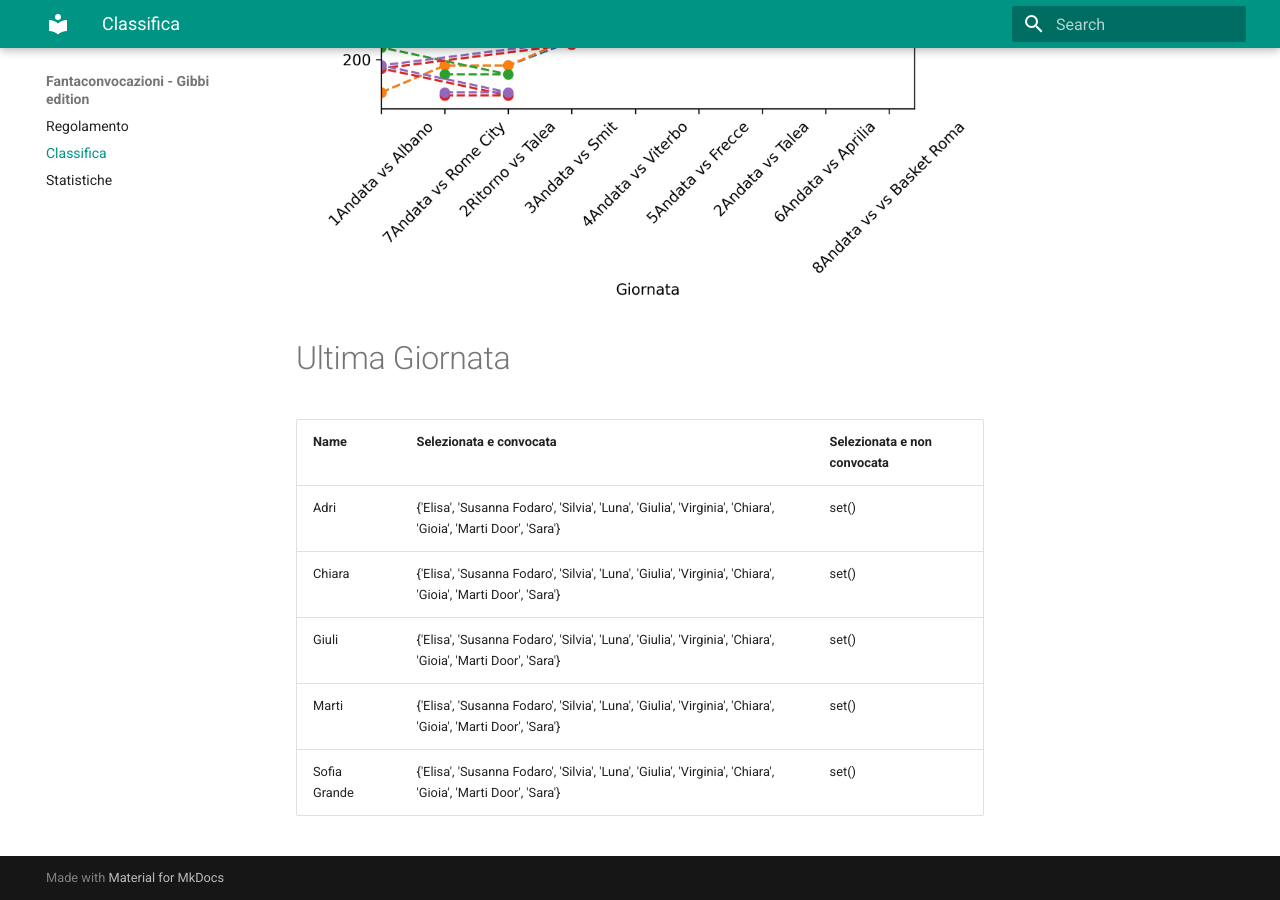
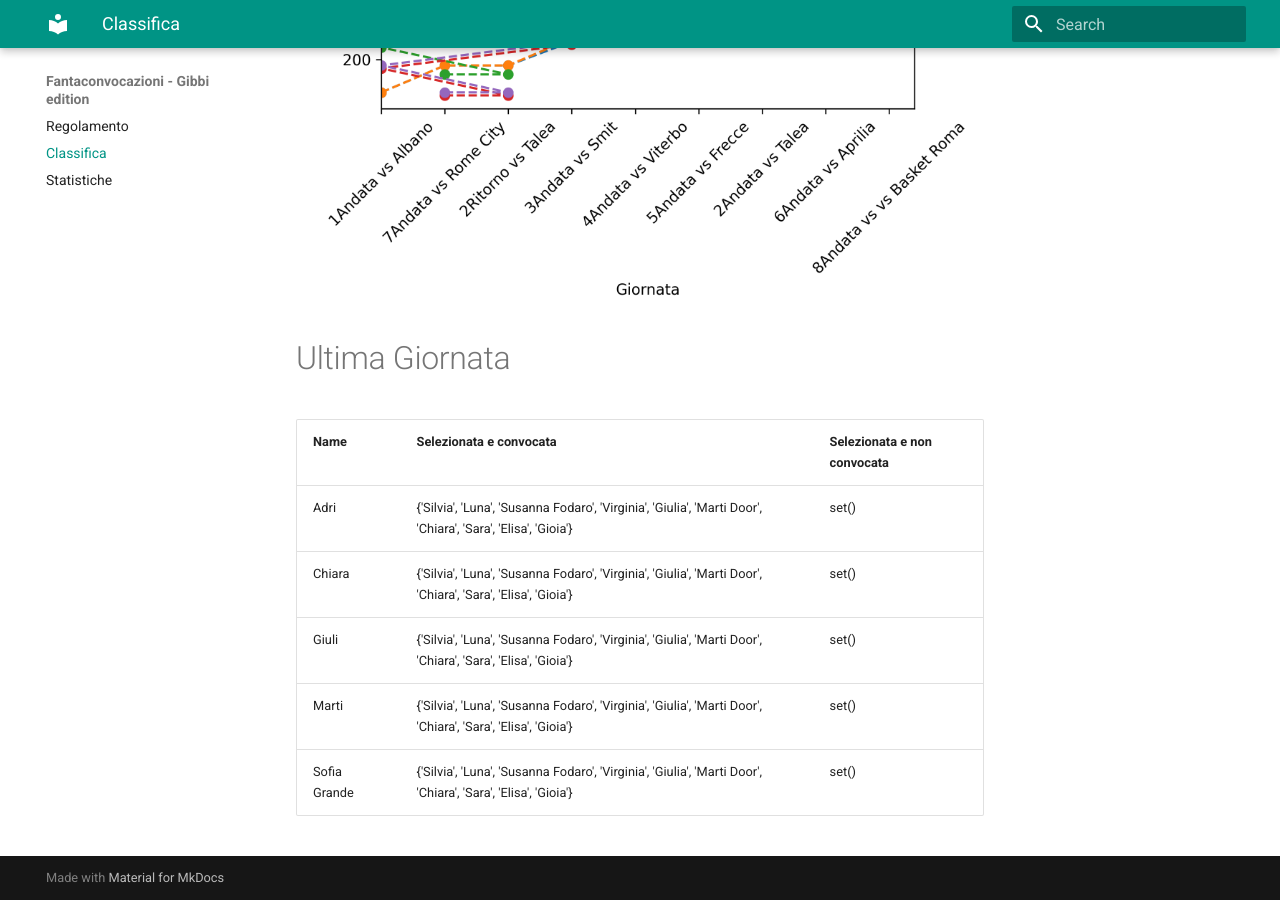
Before and after one commit to martinig94/fantagibbi, an MkDocs documentation site: the page built from docs/Classifica.md, in a window 1280 px wide and 900 px high, scrolled down 810 px. Built offline with MkDocs 1.6.1 and Material for MkDocs 9.7.7, drawn with Linux system fonts in a browser that asks for light colours.

Commit message:
Auto-update from main.py

```diff
--- a/docs/Classifica.md
+++ b/docs/Classifica.md
@@ -18,9 +18,9 @@
 <!-- START_TABLE CORRECT -->
 | Name         | Selezionata e convocata                                                                                      | Selezionata e non convocata   |
 |:-------------|:-------------------------------------------------------------------------------------------------------------|:------------------------------|
-| Adri         | {'Elisa', 'Susanna Fodaro', 'Silvia', 'Luna', 'Giulia', 'Virginia', 'Chiara', 'Gioia', 'Marti Door', 'Sara'} | set()                         |
-| Chiara       | {'Elisa', 'Susanna Fodaro', 'Silvia', 'Luna', 'Giulia', 'Virginia', 'Chiara', 'Gioia', 'Marti Door', 'Sara'} | set()                         |
-| Giuli        | {'Elisa', 'Susanna Fodaro', 'Silvia', 'Luna', 'Giulia', 'Virginia', 'Chiara', 'Gioia', 'Marti Door', 'Sara'} | set()                         |
-| Marti        | {'Elisa', 'Susanna Fodaro', 'Silvia', 'Luna', 'Giulia', 'Virginia', 'Chiara', 'Gioia', 'Marti Door', 'Sara'} | set()                         |
-| Sofia Grande | {'Elisa', 'Susanna Fodaro', 'Silvia', 'Luna', 'Giulia', 'Virginia', 'Chiara', 'Gioia', 'Marti Door', 'Sara'} | set()                         |
+| Adri         | {'Silvia', 'Luna', 'Susanna Fodaro', 'Virginia', 'Giulia', 'Marti Door', 'Chiara', 'Sara', 'Elisa', 'Gioia'} | set()                         |
+| Chiara       | {'Silvia', 'Luna', 'Susanna Fodaro', 'Virginia', 'Giulia', 'Marti Door', 'Chiara', 'Sara', 'Elisa', 'Gioia'} | set()                         |
+| Giuli        | {'Silvia', 'Luna', 'Susanna Fodaro', 'Virginia', 'Giulia', 'Marti Door', 'Chiara', 'Sara', 'Elisa', 'Gioia'} | set()                         |
+| Marti        | {'Silvia', 'Luna', 'Susanna Fodaro', 'Virginia', 'Giulia', 'Marti Door', 'Chiara', 'Sara', 'Elisa', 'Gioia'} | set()                         |
+| Sofia Grande | {'Silvia', 'Luna', 'Susanna Fodaro', 'Virginia', 'Giulia', 'Marti Door', 'Chiara', 'Sara', 'Elisa', 'Gioia'} | set()                         |
 <!-- END_TABLE CORRECT -->
```
